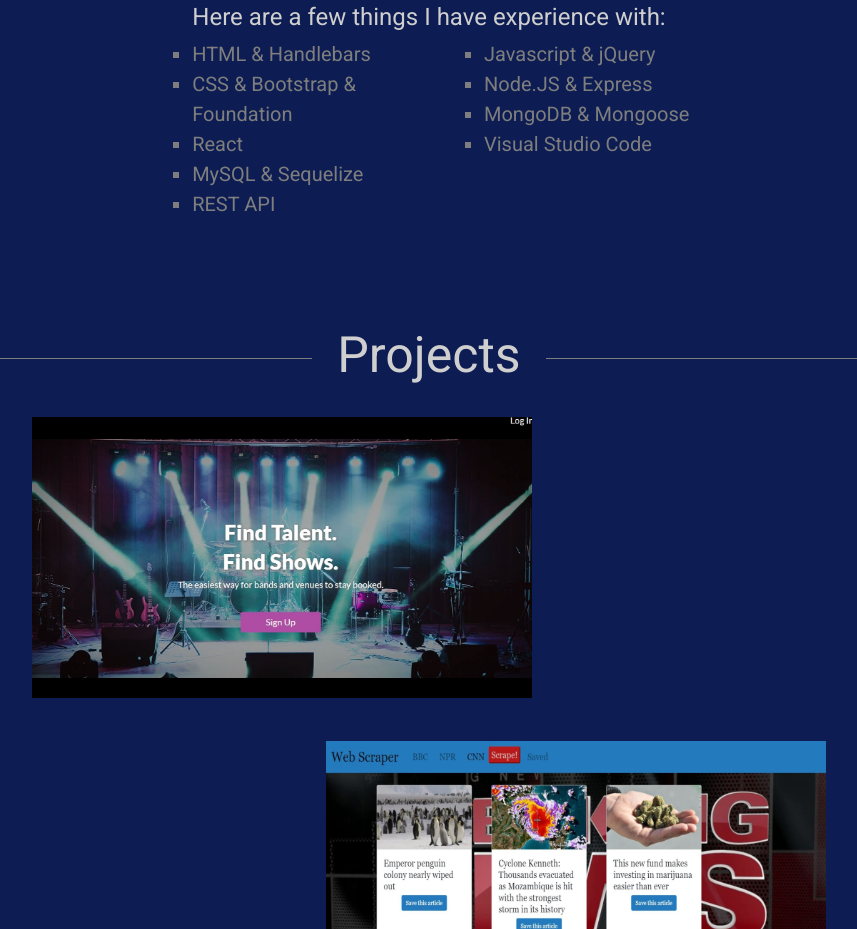
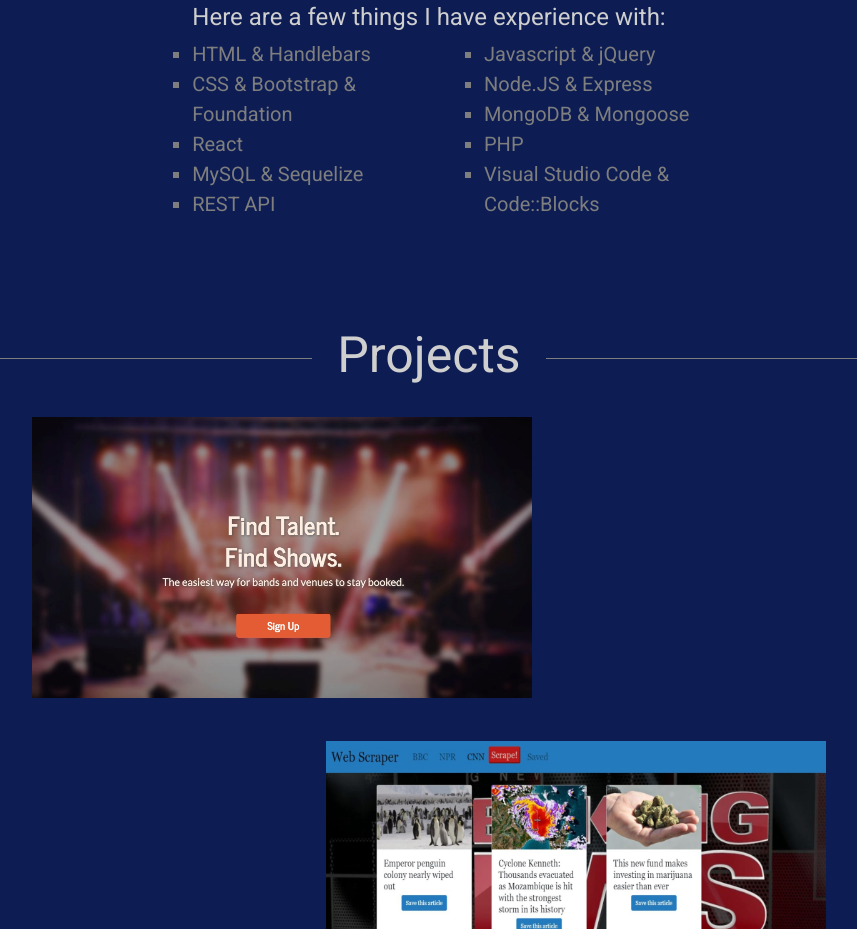
Before and after one commit to wesleyberry/Personal_Portfolio, a website: page index.html in a window 1280 px wide. Shown: the part 1277-2206 px from the top of the page, without its empty margins (211-1068 px from the left). Drawn offline with nearby package versions, Linux system fonts and the light colour scheme.

Commit message:
added php/codeblocks to skills; updated gigbook photo

```diff
--- a/assets/css/style.css
+++ b/assets/css/style.css
@@ -174,7 +174,7 @@ a:-webkit-any-link {
     overflow: auto;
 }
 .workGifDiv {
-    background-image: url("../images/gigbooklanding.jpg") !important;
+    background-image: url("../images/finalLanding.jpg") !important;
     position: relative;
     background-size: contain;
     background-repeat: no-repeat;
--- a/index.html
+++ b/index.html
@@ -106,7 +106,8 @@
                     <li>Javascript & jQuery</li>
                     <li>Node.JS & Express</li>
                     <li>MongoDB & Mongoose</li>
-                    <li>Visual Studio Code</li>
+                    <li>PHP</li>
+                    <li>Visual Studio Code & Code::Blocks</li>
                 </ul>
             </div>
         </div>
```
Also changed, not shown: assets/images/finalLanding.jpg (added).
